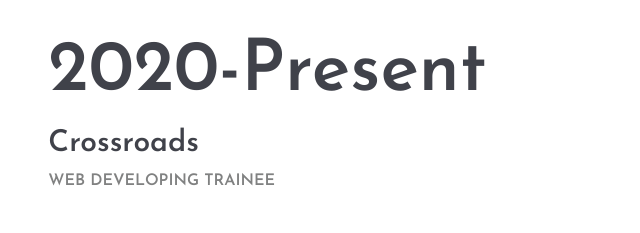
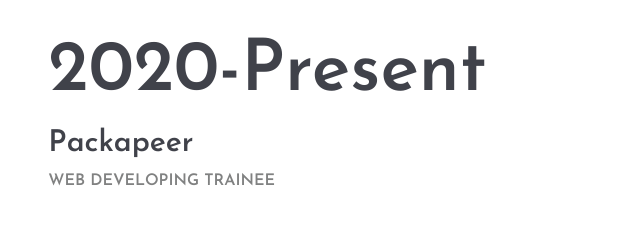
Before and after one commit to afsal1/afsal-website, a plain HTML site: page index.html in a window 1280 px wide. Shown: the part 1380-1613 px from the top of the page, 352-992 px from the left. Drawn offline with Linux system fonts and the light colour scheme.

Commit message:
Update index.html

```diff
--- a/index.html
+++ b/index.html
@@ -127,7 +127,7 @@
 					<ul class="resume-list">
 						<li>
 							<h2>2020-Present</h2>
-							<h3>Crossroads</h3>
+							<h3>Packapeer</h3>
 							<h4>Web Developing Trainee</h4>
 							<p>I am working here as a trainee.After completing Diploma I am joined here. It is founded in 2019, theire goal is to impact students across Kerala through value, entertainment and actionable steps. We are the #1 platform for students who are looking to build a good career in the tech industry because of the best of the best contents we put out for you.  </p>
 						</li>
```
